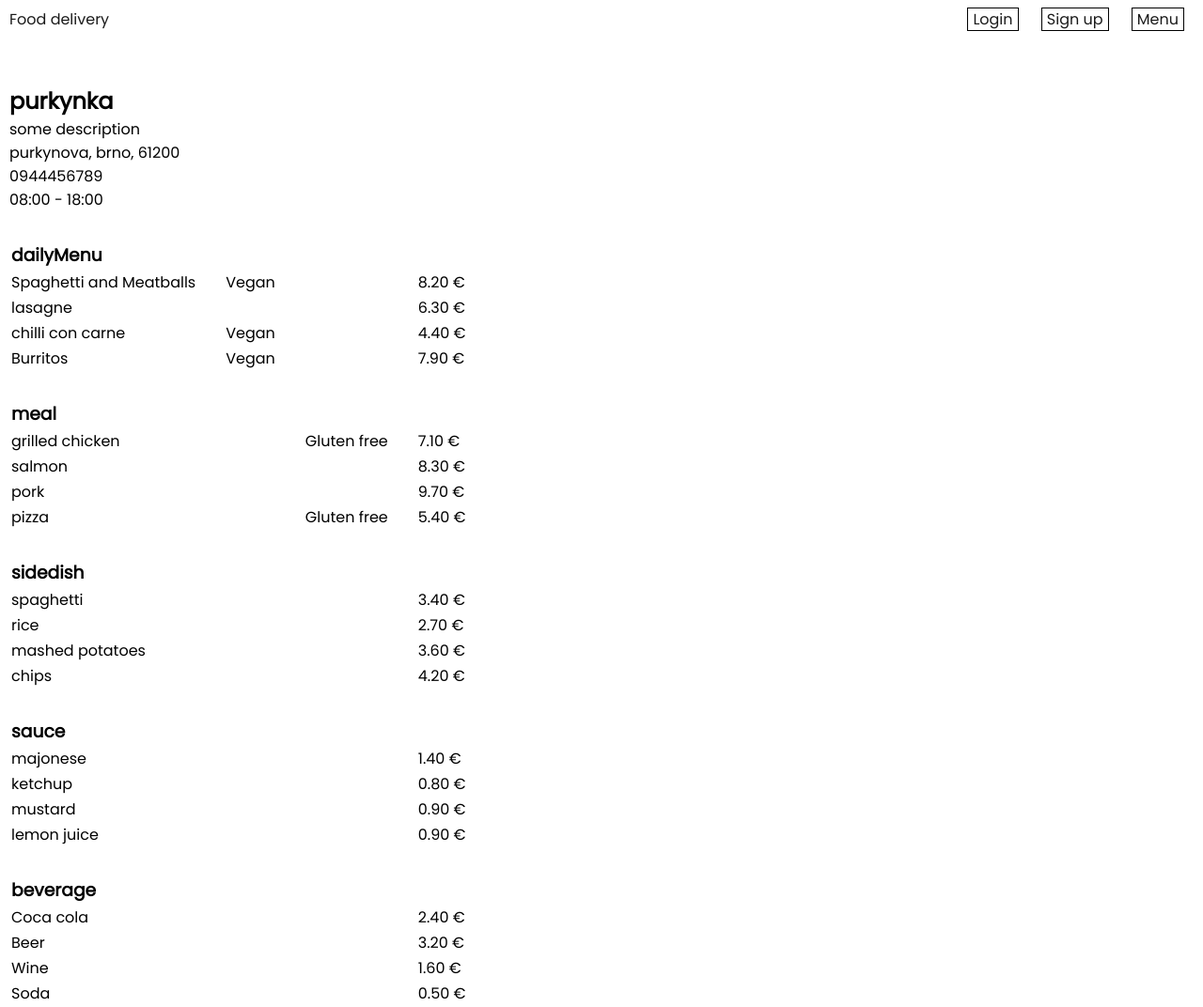
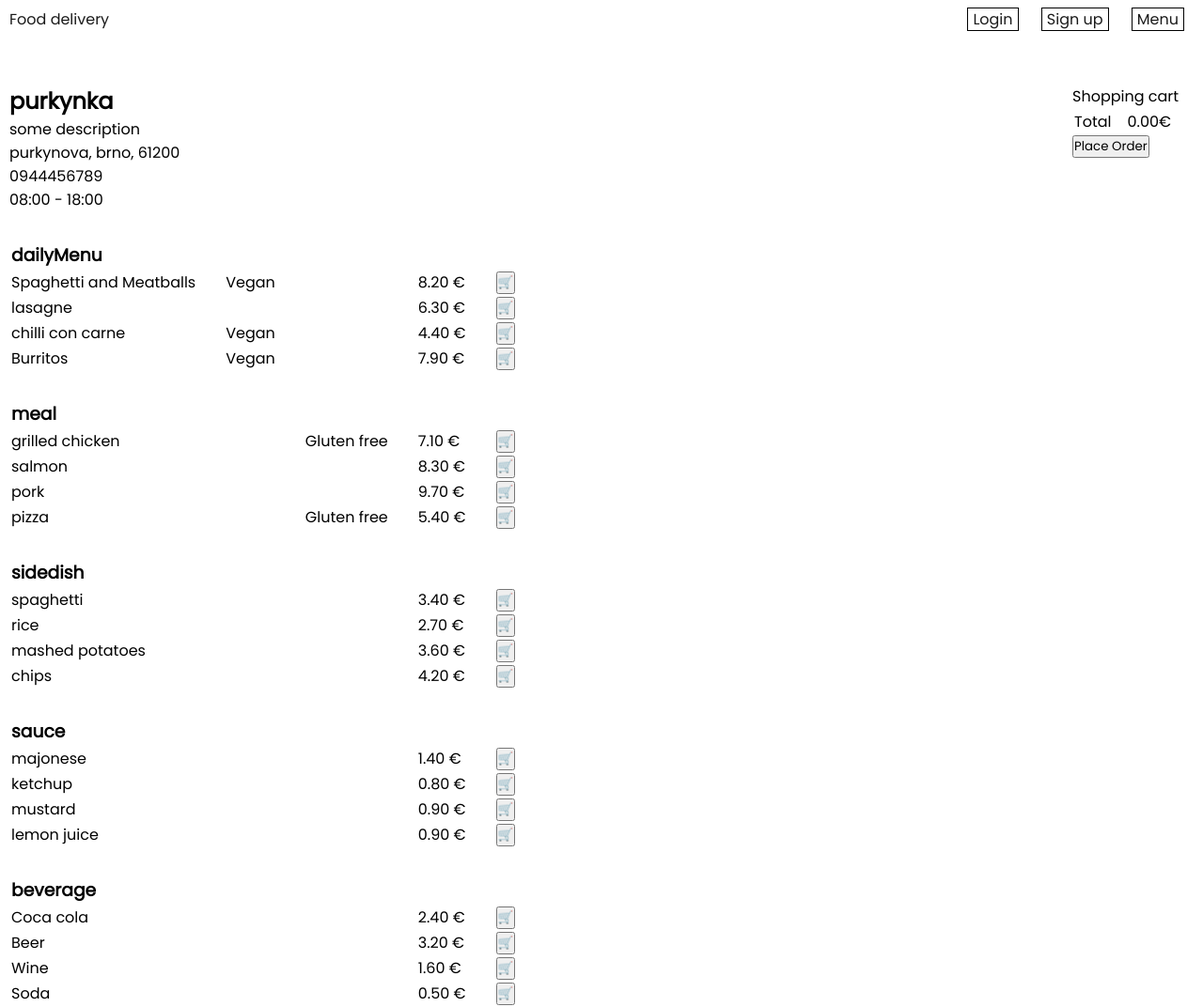
Before and after one commit to dvagala/VUT-FIT-IIS-Project, a PHP site: page /restaurantDetailPage.php?restaurantId=1 in a window 1280 px wide. Shown: the whole page at 94% size. Run offline with PHP 8.4, Linux system fonts and the light colour scheme; data comes from the database, SQL or seed files in the repository.

Commit message:
Finish shopping card frontend

```diff
--- a/restaurantDetailPage.php
+++ b/restaurantDetailPage.php
@@ -1,5 +1,6 @@
 
 <link rel="stylesheet" type="text/css" href="styles/restaurantDetailPageStyle.css">
+
 
 
 <?php
@@ -52,15 +53,54 @@ HTML;
                 echo <<<HTML
                 </td>
                 <td>{$item["price"]} €</td>
+                <td><button onclick="additemToShoppingCart('{$item["name"]}','{$item["price"]}')">&#128722;</button></td>
             </tr>
 HTML;
         }
     }
+}?>
+
+    </table>
+    <div class="shopping_cart" style="position:absolute; right:0; top:0;">
+        <Label>Shopping cart</Label>
+        <table class="shopping-cart-table">
+        <tr><td>Total</td><td>0.00€</td><td></td></tr>
+        </table>
+
+        <form>
+            <button type="submit">Place Order</button>
+        </form>
+    </div>
+</div>
+
+<script>
+
+itemsInShoppingCart = [];
+
+function additemToShoppingCart(name, price){
+    var newItem = {name:name, price:price};
+    itemsInShoppingCart.push(newItem);
+    updateShoppingCart();
 }
 
-echo "</table>";
+function updateShoppingCart(){
+    $(".shopping-cart-table tr").remove();
 
+    var orderedItemsHTML = "";
+    var sumUpPrice = 0;
 
-?>
+    itemsInShoppingCart.forEach(function(item, index){
+        orderedItemsHTML += "<tr><td>" + item["name"] + "</td><td>" + item["price"] + "€</td><td><button onClick=\"deleteItemInShoppingCart(" + index + ")\">x</button></td></tr>"
+        sumUpPrice += parseFloat(item["price"]);
+    });
 
-</div>
+    $(".shopping-cart-table").append(orderedItemsHTML);
+    $(".shopping-cart-table").append("<tr><td>Total</td><td>" + sumUpPrice.toFixed(2) +"€</td><td></td></tr>");
+}
+
+function deleteItemInShoppingCart(index){
+    itemsInShoppingCart.splice(index, 1);
+    updateShoppingCart();
+}
+
+</script>
--- a/styles/restaurantDetailPageStyle.css
+++ b/styles/restaurantDetailPageStyle.css
@@ -5,3 +5,7 @@
 .items-table tr h3{
     padding-top: 30px;
 }
+
+.shopping-cart-table td{
+    padding-right: 15px;
+}
```
